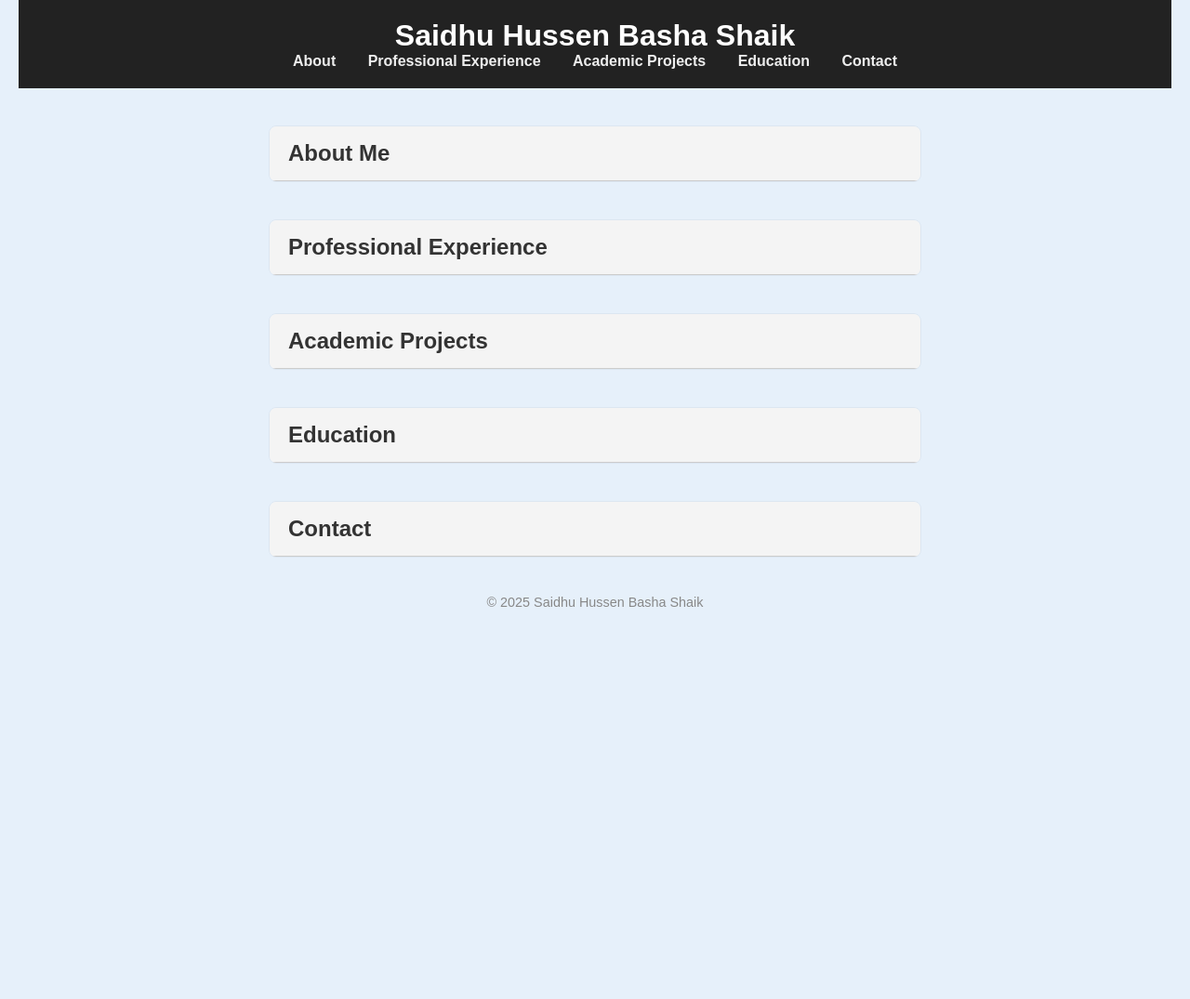
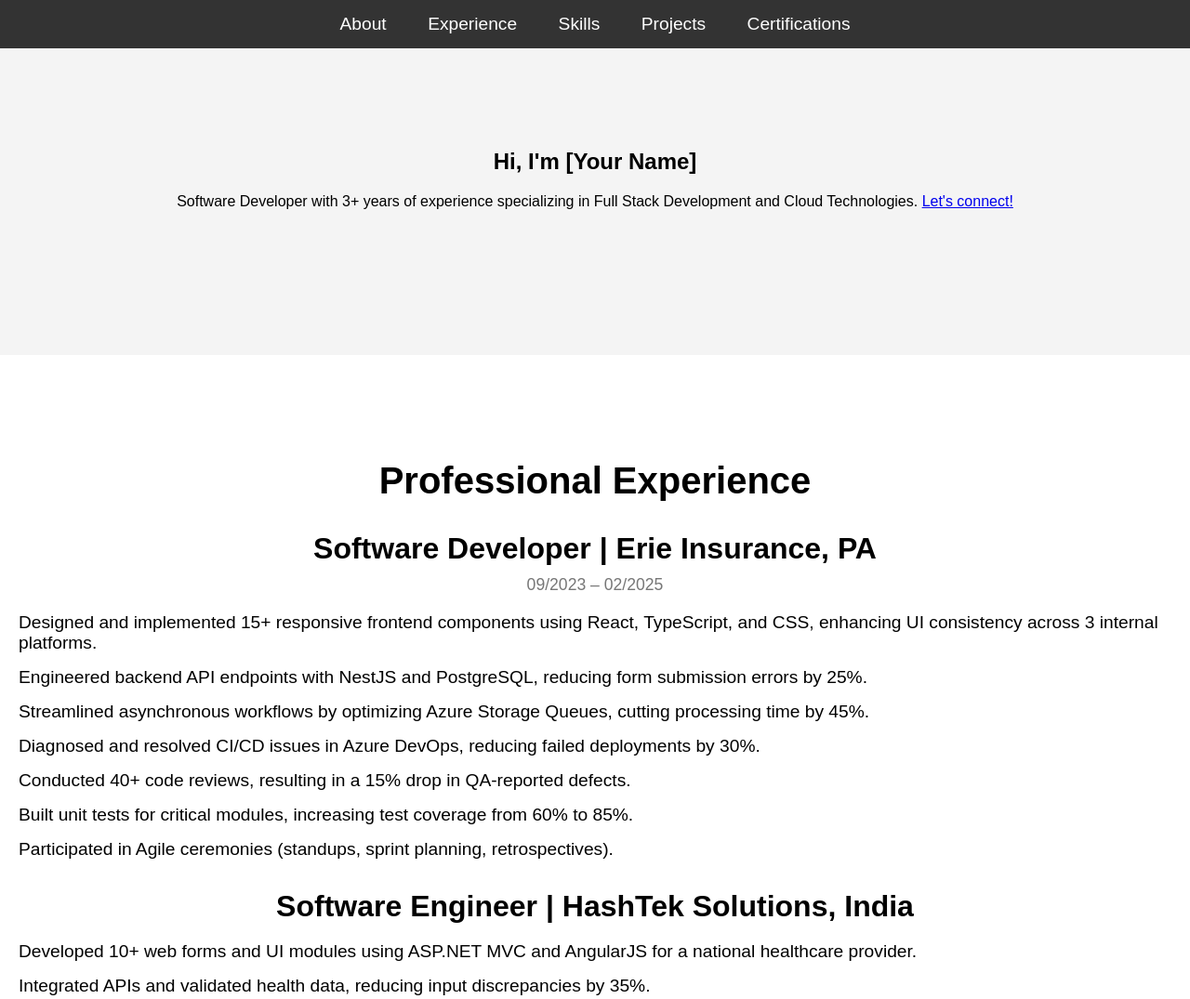
Before and after one commit to Saidhushaik/Portfolio, a plain HTML site: page index.html in a window 1280 px wide. Shown: the top 1075 px of the page at 93% size. Before the commit the page ends 800 px from the top, so only its background shows below. Drawn offline with Linux system fonts and the light colour scheme.

Commit message:
update layout and datails

```diff
--- a/index.html
+++ b/index.html
@@ -1,146 +1,214 @@
 <!DOCTYPE html>
 <html lang="en">
 <head>
-  <meta charset="UTF-8" />
-  <meta name="viewport" content="width=device-width, initial-scale=1" />
-  <title>Saidhu Hussen Basha Shaik Portfolio</title>
-  <link rel="stylesheet" href="style.css" />
+  <meta charset="UTF-8">
+  <meta name="viewport" content="width=device-width, initial-scale=1.0">
+  <meta name="description" content="Portfolio of a Software Developer with experience in Full Stack, Backend, Cloud, and Agile methodologies.">
+  <title>Your Portfolio</title>
+  <link rel="stylesheet" href="styles.css"> <!-- Link to your CSS file -->
+  <style>
+    body {
+      font-family: Arial, sans-serif;
+      margin: 0;
+      padding: 0;
+      background-color: #f4f4f4;
+    }
+
+    /* Navigation */
+    nav {
+      position: fixed;
+      top: 0;
+      left: 0;
+      right: 0;
+      background-color: #333;
+      padding: 15px;
+      text-align: center;
+      z-index: 1000;
+    }
+
+    nav ul {
+      list-style-type: none;
+      margin: 0;
+      padding: 0;
+    }
+
+    nav ul li {
+      display: inline;
+      margin: 0 20px;
+    }
+
+    nav ul li a {
+      color: white;
+      text-decoration: none;
+      font-size: 1.2em;
+    }
+
+    /* Sections */
+    section {
+      padding: 80px 20px;
+      margin-top: 60px;
+      text-align: center;
+    }
+
+    section h2 {
+      font-size: 2.5em;
+      margin-bottom: 30px;
+    }
+
+    /* Resume Section */
+    .experience, .skills, .projects, .certifications {
+      background-color: #fff;
+      margin-bottom: 40px;
+    }
+
+    .job, .skill-set, .project {
+      margin-bottom: 30px;
+    }
+
+    .job h3, .project h3 {
+      font-size: 2em;
+      margin-bottom: 10px;
+    }
+
+    .job span, .project span {
+      font-size: 1.1em;
+      color: #777;
+    }
+
+    .job ul, .project ul {
+      list-style-type: none;
+      padding: 0;
+      font-size: 1.2em;
+      text-align: left;
+    }
+
+    .job li, .project li {
+      margin-bottom: 15px;
+    }
+
+    .skill-set p {
+      font-size: 1.2em;
+      color: #555;
+    }
+
+    /* Footer */
+    footer {
+      background-color: #333;
+      color: white;
+      text-align: center;
+      padding: 20px;
+    }
+  </style>
 </head>
+
 <body>
-  <header>
-    <h1>Saidhu Hussen Basha Shaik</h1>
-    <nav>
-      <a href="#about" data-target="about">About</a>
-      <a href="#experience" data-target="experience">Professional Experience</a>
-      <a href="#projects" data-target="projects">Academic Projects</a>
-      <a href="#education" data-target="education">Education</a>
-      <a href="#contact" data-target="contact">Contact</a>
-    </nav>
-  </header>
+  <!-- Navigation -->
+  <nav>
+    <ul>
+      <li><a href="#about">About</a></li>
+      <li><a href="#experience">Experience</a></li>
+      <li><a href="#skills">Skills</a></li>
+      <li><a href="#projects">Projects</a></li>
+      <li><a href="#certifications">Certifications</a></li>
+    </ul>
+  </nav>
 
+  <!-- Hero Section (Introduction) -->
   <section id="about">
-    <h2>About Me</h2>
-    <div class="content">
-      <p>
-        Software Developer with 3+ years of experience building and maintaining scalable full-stack applications and backend systems.
-        Proficient in Python, C#, TypeScript, and JavaScript with hands-on experience in RESTful APIs, cloud infrastructure (Azure, AWS), and Agile delivery.
-        Recognized for writing clean, testable code, improving system performance, and driving automation.
-      </p>
-    </div>
+    <h1>Hi, I'm [Your Name]</h1>
+    <p>Software Developer with 3+ years of experience specializing in Full Stack Development and Cloud Technologies. <a href="#contact">Let's connect!</a></p>
   </section>
 
-  <section id="experience">
+  <!-- Professional Experience Section -->
+  <section id="experience" class="experience">
     <h2>Professional Experience</h2>
-    <div class="content">
-      <h3>Erie Insurance, PA — Software Developer (09/2023 – 02/2025)</h3>
+
+    <!-- Erie Insurance -->
+    <div class="job">
+      <h3>Software Developer | Erie Insurance, PA</h3>
+      <span>09/2023 – 02/2025</span>
       <ul>
-        <li>Designed and implemented 15+ responsive frontend components using React, TypeScript, and CSS.</li>
+        <li>Designed and implemented 15+ responsive frontend components using React, TypeScript, and CSS, enhancing UI consistency across 3 internal platforms.</li>
         <li>Engineered backend API endpoints with NestJS and PostgreSQL, reducing form submission errors by 25%.</li>
-        <li>Optimized Azure Storage Queues, cutting processing time by 45%.</li>
-        <li>Reduced CI/CD deployment failures by 30% in Azure DevOps.</li>
-        <li>Improved test coverage from 60% to 85% with unit tests.</li>
+        <li>Streamlined asynchronous workflows by optimizing Azure Storage Queues, cutting processing time by 45%.</li>
+        <li>Diagnosed and resolved CI/CD issues in Azure DevOps, reducing failed deployments by 30%.</li>
+        <li>Conducted 40+ code reviews, resulting in a 15% drop in QA-reported defects.</li>
+        <li>Built unit tests for critical modules, increasing test coverage from 60% to 85%.</li>
+        <li>Participated in Agile ceremonies (standups, sprint planning, retrospectives).</li>
       </ul>
+    </div>
 
-      <h3>HashTek Solutions, India — Software Engineer</h3>
+    <!-- HashTek Solutions -->
+    <div class="job">
+      <h3>Software Engineer | HashTek Solutions, India</h3>
       <ul>
-        <li>Built 10+ UI modules using ASP.NET MVC and AngularJS.</li>
-        <li>Automated data loads with SSIS, saving 40+ hours/month.</li>
-        <li>Wrote 30+ SQL scripts supporting custom reports.</li>
+        <li>Developed 10+ web forms and UI modules using ASP.NET MVC and AngularJS for a national healthcare provider.</li>
+        <li>Integrated APIs and validated health data, reducing input discrepancies by 35%.</li>
+        <li>Automated recurring data loads with SSIS, saving 40+ hours per month.</li>
+        <li>Wrote 30+ stored procedures and SQL scripts supporting custom reports and regulatory audits.</li>
+        <li>Reported and resolved ~25 bugs, accelerating delivery by 2 weeks.</li>
+        <li>Participated in requirement gathering sessions and cross-functional discussions.</li>
       </ul>
     </div>
   </section>
 
-  <section id="projects">
+  <!-- Skills Section -->
+  <section id="skills" class="skills">
+    <h2>Technical Skills</h2>
+    <div class="skill-set">
+      <h3>Languages:</h3>
+      <p>Python, C#, JavaScript, TypeScript, Java, C</p>
+    </div>
+    <div class="skill-set">
+      <h3>Frontend:</h3>
+      <p>React, AngularJS, HTML, CSS</p>
+    </div>
+    <div class="skill-set">
+      <h3>Backend / Frameworks:</h3>
+      <p>NestJS, Node.js, ASP.NET MVC/Core</p>
+    </div>
+    <div class="skill-set">
+      <h3>Cloud & DevOps:</h3>
+      <p>Azure, AWS, Git, CI/CD</p>
+    </div>
+  </section>
+
+  <!-- Academic Projects Section -->
+  <section id="projects" class="projects">
     <h2>Academic Projects</h2>
-    <div class="content">
+
+    <div class="project">
+      <h3>Credit Risk Analysis using Machine Learning</h3>
+      <span>Bay Atlantic University</span>
       <ul>
-        <li><strong>Credit Risk Analysis using Machine Learning</strong> — Built a supervised learning pipeline in Python with 85% accuracy, using pandas, scikit-learn, and Matplotlib. ROC-AUC: 0.91.</li>
-        <li><strong>Privacy-Preserving Electronic Health Record (EHR)</strong> — Developed a secure cloud-based system handling 10k+ records, ensuring HIPAA compliance and improving usability by 25%.</li>
+        <li>Built a supervised learning pipeline in Python leveraging pandas, scikit-learn, and Matplotlib to predict credit default risk with 85% accuracy.</li>
+        <li>Trained models achieving ROC-AUC 0.91 and precision-recall 0.87 on loan default prediction.</li>
+        <li>Processed 100k+ loan records, improving risk prediction accuracy by 15%.</li>
+      </ul>
+    </div>
+
+    <div class="project">
+      <h3>Privacy-Preserving Electronic Health Record (EHR) Database</h3>
+      <span>Bay Atlantic University</span>
+      <ul>
+        <li>Designed a secure cloud-based EHR system ensuring HIPAA compliance.</li>
+        <li>Optimized UI design, improving user satisfaction by 25% through enhanced usability-security balance.</li>
       </ul>
     </div>
   </section>
 
-  <section id="education">
-    <h2>Education</h2>
-    <div class="content">
-      <p><strong>Bay Atlantic University</strong><br>
-      Master’s in Computer Science (Jan 2022 – May 2023)<br>
-      GPA: 3.82</p>
-    </div>
+  <!-- Certifications Section -->
+  <section id="certifications" class="certifications">
+    <h2>Certifications</h2>
+    <ul>
+      <li>AWS Certified Developer – May 2025</li>
+      <li>Databricks Generative AI – July 2025</li>
+    </ul>
   </section>
 
-  <section id="contact">
-    <h2>Contact</h2>
-    <div class="content">
-      <p>Email: <a href="mailto:hussenb.shaik@gmail.com">hussenb.shaik@gmail.com</a></p>
-      <p>Phone: +1 (240) 234-2963</p>
-      <p>LinkedIn: <a href="https://linkedin.com/in/saidhu-shaik" target="_blank">linkedin.com/in/saidhu-shaik</a></p>
-      <p>Location: Washington, DC</p>
-    </div>
-  </section>
-
+  <!-- Footer -->
   <footer>
-    &copy; 2025 Saidhu Hussen Basha Shaik
+    <p>&copy; 2025 [Your Name]. All Rights Reserved.</p>
   </footer>
-
-  <script>
-    document.addEventListener('DOMContentLoaded', () => {
-      const sections = document.querySelectorAll('section');
-
-      // Intersection Observer to animate on scroll
-      const observer = new IntersectionObserver(
-        (entries, observer) => {
-          entries.forEach(entry => {
-            if (entry.isIntersecting) {
-              entry.target.classList.add('is-visible');
-              observer.unobserve(entry.target);
-            }
-          });
-        },
-        { threshold: 0.1 }
-      );
-      sections.forEach(section => observer.observe(section));
-
-      // Accordion behavior
-      sections.forEach(section => {
-        const header = section.querySelector('h2');
-        const content = section.querySelector('.content');
-
-        header.addEventListener('click', () => {
-          // Close all other sections
-          sections.forEach(s => {
-            if (s !== section) {
-              s.querySelector('.content').classList.remove('active');
-            }
-          });
-
-          // Toggle current section
-          content.classList.toggle('active');
-        });
-      });
-
-      // Nav link scroll + toggle section
-      const navLinks = document.querySelectorAll('nav a');
-      navLinks.forEach(link => {
-        link.addEventListener('click', e => {
-          e.preventDefault();
-          const targetId = link.getAttribute('data-target');
-          const targetSection = document.getElementById(targetId);
-
-          if (targetSection) {
-            targetSection.scrollIntoView({ behavior: 'smooth' });
-
-            // Close others
-            sections.forEach(section => {
-              section.querySelector('.content').classList.remove('active');
-            });
-
-            // Open selected
-            targetSection.querySelector('.content').classList.add('active');
-          }
-        });
-      });
-    });
-  </script>
 </body>
 </html>
```
